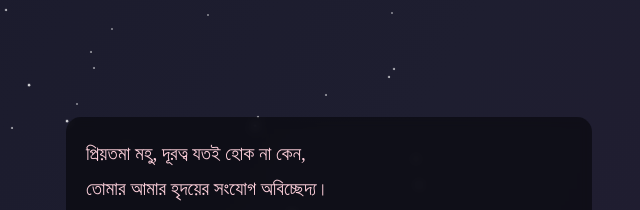
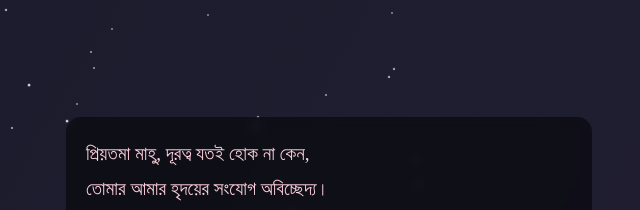
Before and after one commit to jehadjoy55/love, a plain HTML site: page index.html in a window 1280 px wide. Shown: the part 118-328 px from the top of the page, 311-951 px from the left. Drawn offline with Linux system fonts and the light colour scheme.

Commit message:
Update index.html

```diff
--- a/index.html
+++ b/index.html
@@ -137,7 +137,7 @@
 
     <!-- Poem Container -->
     <div class="poem-container">
-        <div class="poem-line">প্রিয়তমা মহু, দূরত্ব যতই হোক না কেন,</div>
+        <div class="poem-line">প্রিয়তমা মাহু, দূরত্ব যতই হোক না কেন,</div>
         <div class="poem-line">তোমার আমার হৃদয়ের সংযোগ অবিচ্ছেদ্য।</div>
         <div class="poem-line">প্রতিটি রাত, প্রতিটি নীরব মুহূর্তে,</div>
         <div class="poem-line">তোমার কথা মনে পড়ে, তুমি আমার কাছে থাকো।</div>
```
